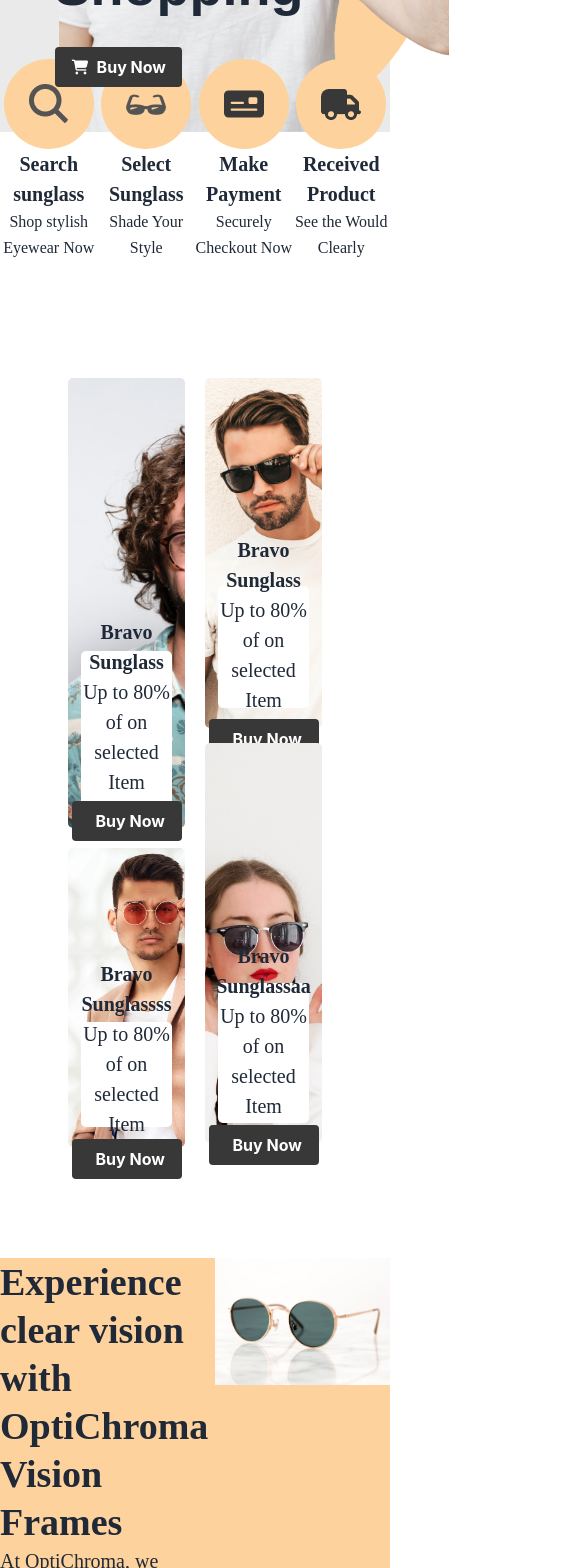
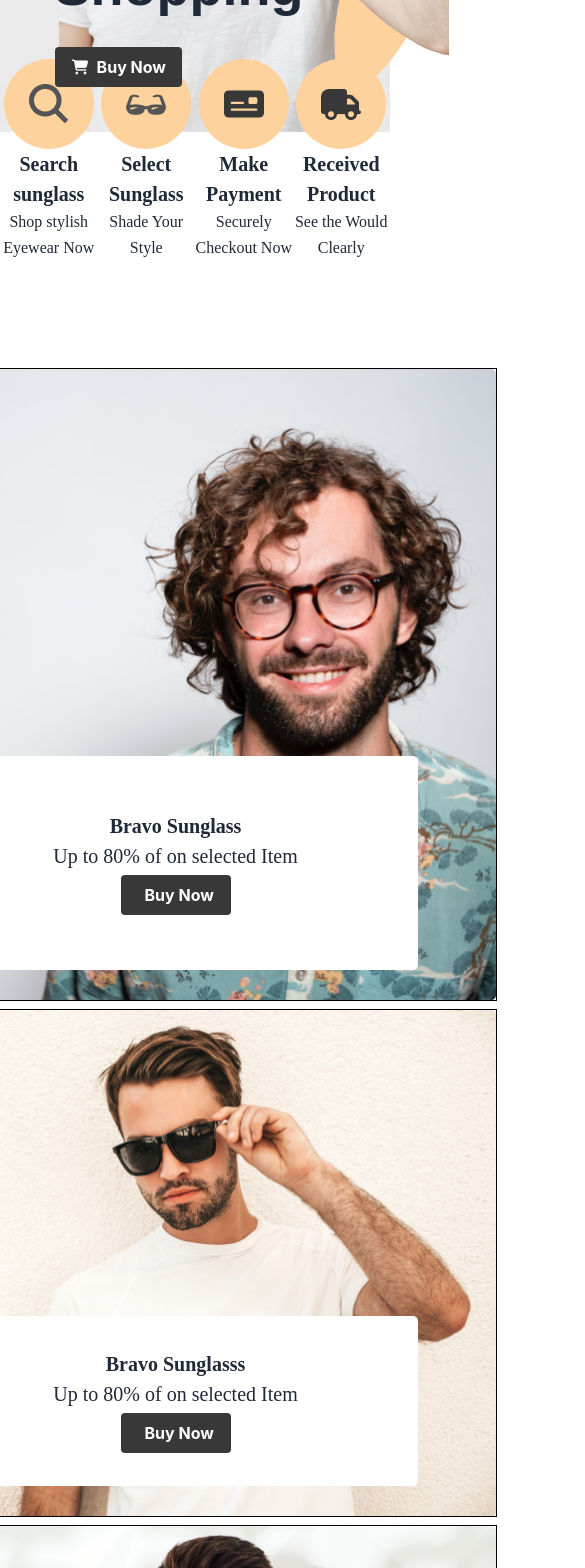
Before and after one commit to shakawat20/Shakawat-hossen-Landing-Page--Challenge, a React (Create React App) app: page / in a window 390 px wide. Shown: the part 432-2000 px from the top of the page, 585 px wide, since content can reach past the window. Built offline with nearby package versions, Linux system fonts and the light colour scheme.

Commit message:
solving responsive problem

```diff
--- a/src/components/home/Home.js
+++ b/src/components/home/Home.js
@@ -56,7 +56,7 @@ const Home = () => {
 
             </div>
             <div  style={{ width: "100%" }}>
-                <div id='features' style={{ position: "relative", top: "-90px", display: "flex", justifyContent: "space-between", width: "100%" }}>
+                <div id='features' style={{ position: "relative", top: "-90px", display: "flex", justifyContent: "space-around", width: "100%" }}>
                     {
                         object1.map(object =>
                             <div className='flex flex-col justify-center items-center' style={{ width: "170px", height: "236px" }}>
--- a/src/components/productType/ProductType.js
+++ b/src/components/productType/ProductType.js
@@ -1,11 +1,83 @@
+
+
 import React from 'react';
 import bravoSunglass from '../../images/upperLeft.png';
 import tommyHilfiger from '../../images/upperRight.png';
 import johnJacob from '../../images/bottomLeft.png';
 import vincentChase from '../../images/bottomRight.png';
-import '../../App.css'
+// import '../../App.css'
 
-const ProductType = () => {
+const book1 = {
+    backgroundImage: `url(${bravoSunglass})`,
+    height: '633px',
+    width: '100%',
+    padding: '10px',
+    border: '1px solid black',
+    textAlign: 'center',
+    backgroundSize: 'cover',
+    backgroundPosition: 'center',
+    display: "flex",
+    justifyContent: "center",
+    alignItems: "end"
+};
+
+const book2 = {
+    backgroundImage: `url(${tommyHilfiger})`,
+    height: '508px',
+    width: '643px',
+    padding: '10px',
+    border: '1px solid black',
+    textAlign: 'center',
+    backgroundSize: 'cover',
+    backgroundPosition: 'center',
+    display: "flex",
+    justifyContent: "center",
+    alignItems: "end"
+};
+
+const book3 = {
+    backgroundImage: `url(${johnJacob})`,
+    height: '509px',
+    width: "100%",
+    padding: '10px',
+    border: '1px solid black',
+    textAlign: 'center',
+    backgroundSize: 'cover',
+    backgroundPosition: 'center',
+    display: "flex",
+    justifyContent: "center",
+    alignItems: "end"
+};
+
+const book4 = {
+    backgroundImage: `url(${vincentChase})`,
+    position: "relative",
+    top: "-120px",
+    height: '633px',
+    width: '643px',
+    padding: '10px',
+    border: '1px solid black',
+    textAlign: 'center',
+    backgroundSize: 'cover',
+    backgroundPosition: 'center',
+    display: "flex",
+    justifyContent: "center",
+    alignItems: "end"
+};
+
+const innerCard = {
+    display: "flex",
+    flexDirection: "column",
+    alignItems: "center",
+    backgroundColor: "white",
+    borderRadius: "5px",
+    marginBottom: "20px",
+    justifyContent: "center",
+    width: "78%",
+    height: "35%"
+
+};
+
 const innerCardTextStyle = {
     width: "100%",
     fontFamily: 'Jost',
@@ -24,36 +96,11 @@ const ProductType = () => {
     lineHeight: "30px",
     textAlign: "center"
 };
+const GridComponent = () => {
+    return (
+        <div className='grid lg:grid-cols-2 sm:grid-cols-1  justify-center gap-2 ' id='reviews' style={{width:"90%"}}  >
+            <div style={book1}>
 
-    const innerCard = {
-        display: "flex",
-        flexDirection: "column",
-        alignItems: "center",
-        backgroundColor: "white",
-        borderRadius: "5px",
-        marginBottom: "20px",
-        justifyContent: "center",
-        width: "78%",
-        height: "35%"
-
-    };
-    return (
-        <div style={{ width: "100%" }} id="reviews" >
-            <div style={{ display: "flex", justifyContent: "center" }} className='responsive'>
-                <div style={{
-                    backgroundImage: `url(${bravoSunglass})`,
-                    display: "flex",
-                    justifyContent: "center",
-                    alignItems: "end",
-                    backgroundSize: 'cover',
-                    backgroundPosition: 'center',
-                    width: '30%',
-                    height: '450px', // adjust as necessary
-
-                    margin: '10px',
-                    borderRadius: "5px"
-                }}
-                >
                 <div style={innerCard}>
 
                     <h1 style={innerCardTextStyle}>Bravo Sunglass</h1>
@@ -64,28 +111,34 @@ const ProductType = () => {
                     </button>
                 </div>
 
+            </div>
+            <div style={book2}>
+                <div style={innerCard}>
 
+                    <h1 style={innerCardTextStyle}>Bravo Sunglasss</h1>
+                    <h1 style={innerCardTextStyleBottom}>Up to 80% of on selected Item</h1>
+                    <button class="flex items-center bg-[#383838] text-white font-bold py-2 px-4 rounded hover:bg-[#383838] mt-1" style={{ width: "110px" }}>
+
+                        <span class="ml-2">Buy Now</span>
+                    </button>
+                </div>
 
             </div>
+            <div style={book3}>
+                <div style={innerCard}>
 
+                    <h1 style={innerCardTextStyle}>Bravo Sunglassp</h1>
+                    <h1 style={innerCardTextStyleBottom}>Up to 80% of on selected Item</h1>
+                    <button class="flex items-center bg-[#383838] text-white font-bold py-2 px-4 rounded hover:bg-[#383838] mt-1" style={{ width: "110px" }}>
 
+                        <span class="ml-2">Buy Now</span>
+                    </button>
+                </div>
 
-                <div style={{
-                    backgroundImage: `url(${tommyHilfiger})`,
-                    backgroundSize: 'cover',
-                    backgroundPosition: 'center',
-                    width: '30%',
-                    height: '350px', // adjust as necessary
+            </div>
+            <div style={book4}>
+                <div style={innerCard}>
 
-                    margin: '10px', // add margin to separate divs if needed
-                    display: "flex",
-                    justifyContent: "center",
-                    alignItems: "end",
-
-                    borderRadius: "5px"
-
-                }}>
-                    <div style={innerCard}>
                     <h1 style={innerCardTextStyle}>Bravo Sunglass</h1>
                     <h1 style={innerCardTextStyleBottom}>Up to 80% of on selected Item</h1>
                     <button class="flex items-center bg-[#383838] text-white font-bold py-2 px-4 rounded hover:bg-[#383838] mt-1" style={{ width: "110px" }}>
@@ -94,68 +147,171 @@ const ProductType = () => {
                     </button>
                 </div>
 
-
             </div>
         </div>
-            <div style={{ display: "flex", justifyContent: "center" }} class='responsive'>
-                <div style={{
-                    backgroundImage: `url(${johnJacob})`,
-                    display: "flex",
-                    justifyContent: "center",
-                    alignItems: "end",
-                    backgroundSize: 'cover',
-                    backgroundPosition: 'center',
-                    width: '30%',
-                    height: '299px', // adjust as necessary
-
-                    margin: '10px',
-                    borderRadius: "5px"
-
-                }
-                }>
-                    <div style={innerCard}>
-                        <h1 style={innerCardTextStyle}>Bravo Sunglassss</h1>
-                        <h1 style={innerCardTextStyleBottom}>Up to 80% of on selected Item</h1>
-                        <button class="flex items-center bg-[#383838] text-white font-bold py-2 px-4 rounded hover:bg-[#383838] mb-3" style={{ width: "110px" }}>
-
-                            <span class="ml-2">Buy Now</span>
-                        </button>
-                    </div>
-
-
-                </div>
-                <div style={{
-                    backgroundImage: `url(${vincentChase})`,
-                    backgroundSize: 'cover',
-                    backgroundPosition: 'center',
-                    position: "relative",
-                    top: "-105px",
-                    width: '30%',
-                    height: '400px', // adjust as necessary
-
-                    margin: '10px', // add margin to separate divs if needed
-                    display: "flex",
-                    justifyContent: "center",
-                    alignItems: "end",
-                    borderRadius: "5px"
-                }
-                }>
-
-                    <div style={innerCard}>
-
-                        <h1 style={innerCardTextStyle} className='hope'>Bravo Sunglassaa</h1>
-                        <h1 style={innerCardTextStyleBottom}>Up to 80% of on selected Item</h1>
-                        <button class="flex items-center bg-[#383838] text-white font-bold py-2 px-4 rounded hover:bg-[#383838] mt-1" style={{ width: "110px" }}>
-
-                            <span class="ml-2">Buy Now</span>
-                        </button>
-                    </div>
-
-
-                </div>
-            </div>
-        </div >
     );
 };
 
-export default ProductType;
+export default GridComponent;
+
+
+
+
+// import React from 'react';
+// import bravoSunglass from '../../images/upperLeft.png';
+// import tommyHilfiger from '../../images/upperRight.png';
+// import johnJacob from '../../images/bottomLeft.png';
+// import vincentChase from '../../images/bottomRight.png';
+// import '../../App.css'
+
+// const ProductType = () => {
+//     const innerCardTextStyle = {
+//         width: "100%",
+//         fontFamily: 'Jost',
+//         fontSize: '20px',
+//         fontWeight: 700,
+//         lineHeight: '30px',
+//         textAlign: 'center',
+//         display: "flex",
+//         justifyContent: "center",
+
+//     }
+//     const innerCardTextStyleBottom = {
+//         fontFamily: "Jost",
+//         fontSize: "20px",
+//         fontWeight: 400,
+//         lineHeight: "30px",
+//         textAlign: "center"
+//     };
+
+//     const innerCard = {
+//         display: "flex",
+//         flexDirection: "column",
+//         alignItems: "center",
+//         backgroundColor: "white",
+//         borderRadius: "5px",
+//         marginBottom: "20px",
+//         justifyContent: "center",
+//         width: "78%",
+//         height: "35%"
+
+//     };
+//     return (
+//         <div style={{ width: "100%" }} id="reviews" >
+//             <div style={{ display: "flex", justifyContent: "center" ,width:"100%"}} >
+//                 <div style={{
+//                     backgroundImage: `url(${bravoSunglass})`,
+//                     display: "flex",
+//                     justifyContent: "center",
+//                     alignItems: "end",
+//                     backgroundSize: 'cover',
+//                     backgroundPosition: 'center',
+//
+//                     borderRadius: "5px"
+//                 }}
+//                  >
+//                     <div style={innerCard}>
+
+//                         <h1 style={innerCardTextStyle}>Bravo Sunglass</h1>
+//                         <h1 style={innerCardTextStyleBottom}>Up to 80% of on selected Item</h1>
+//                         <button class="flex items-center bg-[#383838] text-white font-bold py-2 px-4 rounded hover:bg-[#383838] mt-1" style={{ width: "110px" }}>
+
+//                             <span class="ml-2">Buy Now</span>
+//                         </button>
+//                     </div>
+
+
+
+//                 </div>
+
+
+
+//                 <div style={{
+//                     backgroundImage: `url(${tommyHilfiger})`,
+//                     backgroundSize: 'cover',
+//                     backgroundPosition: 'center',
+//                     width: '30%',
+//                     height: '350px', // adjust as necessary
+
+//                     margin: '10px', // add margin to separate divs if needed
+//                     display: "flex",
+//                     justifyContent: "center",
+//                     alignItems: "end",
+
+//                     borderRadius: "5px"
+
+//                 }}>
+//                     <div style={innerCard}>
+//                         <h1 style={innerCardTextStyle}>Bravo Sunglass</h1>
+//                         <h1 style={innerCardTextStyleBottom}>Up to 80% of on selected Item</h1>
+//                         <button class="flex items-center bg-[#383838] text-white font-bold py-2 px-4 rounded hover:bg-[#383838] mt-1" style={{ width: "110px" }}>
+
+//                             <span class="ml-2">Buy Now</span>
+//                         </button>
+//                     </div>
+
+
+//                 </div>
+//             </div>
+//             <div style={{ display: "flex", justifyContent: "center" }} class='responsive'>
+//                 <div style={{
+//                     backgroundImage: `url(${johnJacob})`,
+//                     display: "flex",
+//                     justifyContent: "center",
+//                     alignItems: "end",
+//                     backgroundSize: 'cover',
+//                     backgroundPosition: 'center',
+//                     width: '30%',
+//                     height: '299px', // adjust as necessary
+
+//                     margin: '10px',
+//                     borderRadius: "5px"
+
+//                 }
+//                 }>
+//                     <div style={innerCard}>
+//                         <h1 style={innerCardTextStyle}>Bravo Sunglassss</h1>
+//                         <h1 style={innerCardTextStyleBottom}>Up to 80% of on selected Item</h1>
+//                         <button class="flex items-center bg-[#383838] text-white font-bold py-2 px-4 rounded hover:bg-[#383838] mb-3" style={{ width: "110px" }}>
+
+//                             <span class="ml-2">Buy Now</span>
+//                         </button>
+//                     </div>
+
+
+//                 </div>
+//                 <div style={{
+//                     backgroundImage: `url(${vincentChase})`,
+//                     backgroundSize: 'cover',
+//                     backgroundPosition: 'center',
+//                     position: "relative",
+//                     top: "-105px",
+//                     width: '30%',
+//                     height: '400px', // adjust as necessary
+
+//                     margin: '10px', // add margin to separate divs if needed
+//                     display: "flex",
+//                     justifyContent: "center",
+//                     alignItems: "end",
+//                     borderRadius: "5px"
+//                 }
+//                 }>
+
+//                     <div style={innerCard}>
+
+//                         <h1 style={innerCardTextStyle} className='hope'>Bravo Sunglassaa</h1>
+//                         <h1 style={innerCardTextStyleBottom}>Up to 80% of on selected Item</h1>
+//                         <button class="flex items-center bg-[#383838] text-white font-bold py-2 px-4 rounded hover:bg-[#383838] mt-1" style={{ width: "110px" }}>
+
+//                             <span class="ml-2">Buy Now</span>
+//                         </button>
+//                     </div>
+
+
+//                 </div>
+//             </div>
+//         </div >
+//     );
+// };
+
+// export default ProductType;
--- a/src/components/products/Products.js
+++ b/src/components/products/Products.js
@@ -72,7 +72,7 @@ const Products = ({ handleBadge }) => {
             }}>
                 Experience crystal clear vision and elevated style <br />with our premium collection of eyeglasses.
             </p>
-            <div className='grid grid-cols-3 justify-center items-center'>
+            <div className='grid justify-center gap-2 items-center lg:grid-cols-3 md:grid-cols-2 sm:grid-cols-1 '>
                 {
                     productsInfo.map(product => <div className="card card-compact w-96 bg-base-100 shadow-xl">
                         <figure><img style={{ width: "100%", backgroundColor: "#F7F7F7" }} src={product.img} alt="Shoes" /></figure>
--- a/src/index.css
+++ b/src/index.css
@@ -7,6 +7,7 @@
 
 
 body {
+  width: 100%;
   box-sizing: border-box;
   margin: 0;
   font-family: -apple-system, BlinkMacSystemFont, 'Segoe UI', 'Roboto', 'Oxygen',
```
Also changed, not shown: src/App.css (+7 -12 lines). Lines whose indentation alone changed are shown as unchanged.
